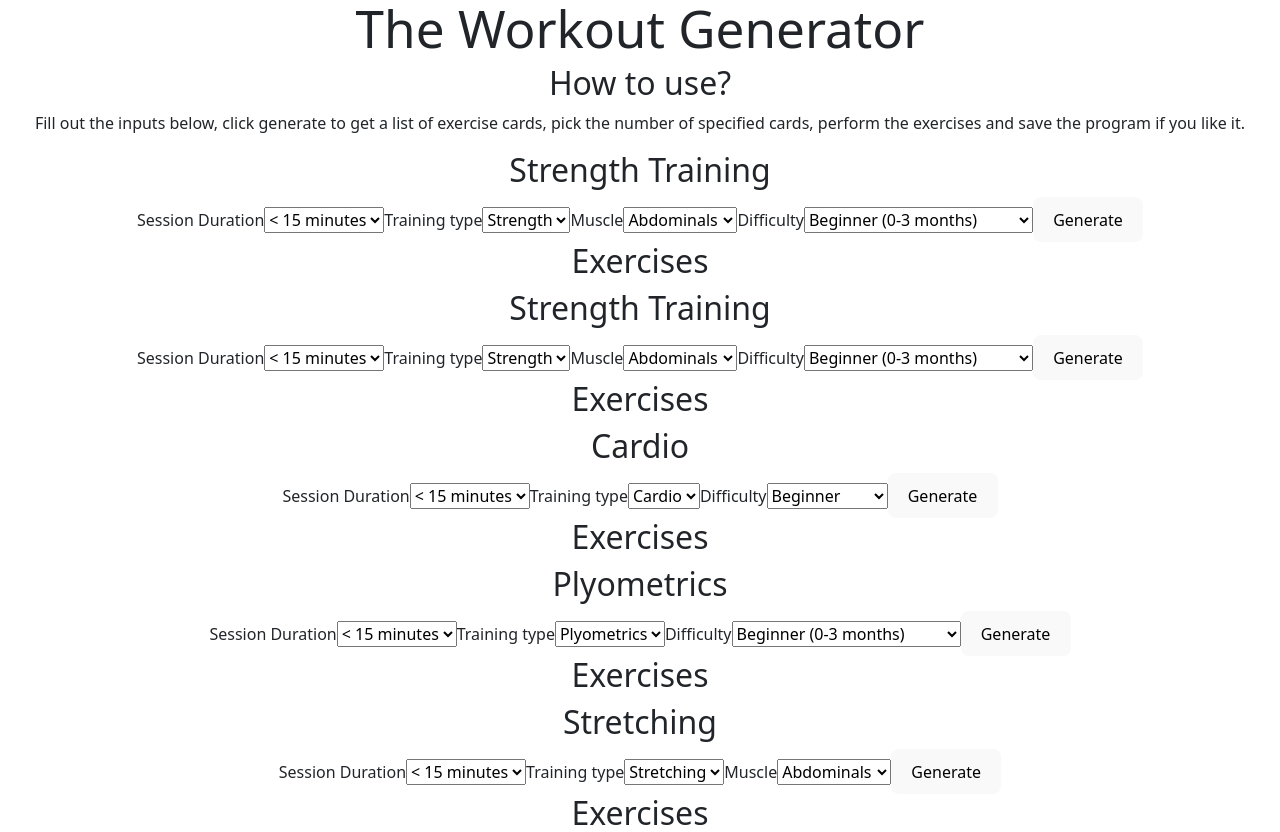
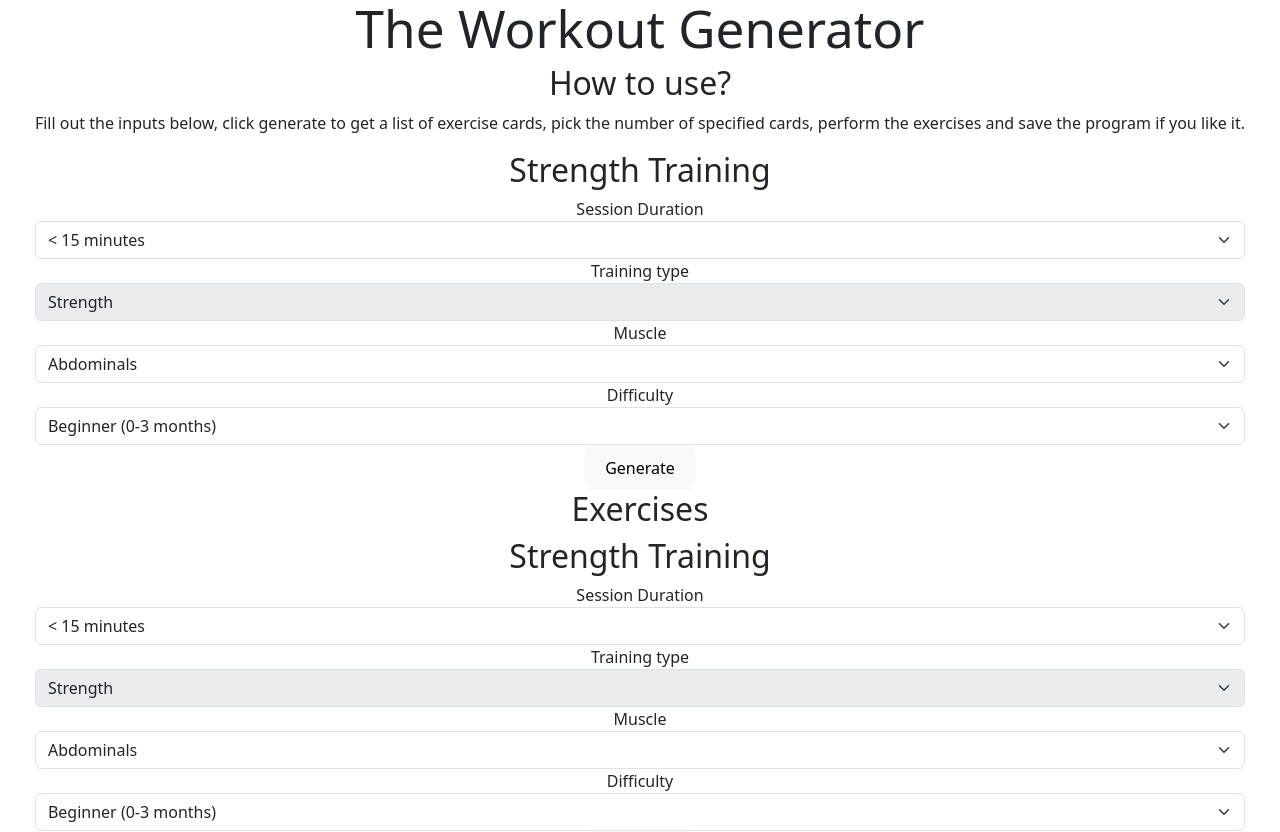
Before and after one commit to Lukew101/workout-generator, a React (Vite) app in the folder workout-generator-app/: page / in a window 1280 px wide. Shown: the top 832 px of the page. Built offline with nearby package versions, Linux system fonts and the light colour scheme.

Commit message:
style: improved form & disabled type input

```diff
--- a/workout-generator-app/src/components/userInput/CardioTrainingInputForm.tsx
+++ b/workout-generator-app/src/components/userInput/CardioTrainingInputForm.tsx
@@ -43,18 +43,18 @@ const CardioInputForm = ({ setExercises }: AddEntityFormProps) => {
         <h2>Cardio</h2>
         <form onSubmit={handleFormSubmit} id="muscle1FormInput">
             <label>Session Duration</label>
-            <select name="duration" defaultValue="" id="trainingDuration">
+            <select className='form-select' name="duration" defaultValue="" id="trainingDuration">
                 <option value="15">&lt; 15 minutes</option>
                 <option value="30">30 minutes</option>
                 <option value="45">45 minutes</option>
                 <option value="60">60 minutes</option>
             </select>
             <label>Training type</label>
-            <select name="type" defaultValue="" id="trainingType">
+            <select className='form-select' name="type" defaultValue="" id="trainingType" disabled>
                 <option value="cardio">Cardio</option>
             </select>
             <label>Difficulty</label>
-            <select name="difficulty" defaultValue="" id="trainingType">
+            <select className='form-select' name="difficulty" defaultValue="" id="trainingType">
                 <option value="beginner">Beginner</option>
                 <option value="intermediate">Intermediate</option>
             </select>
--- a/workout-generator-app/src/components/userInput/PlyometricsInputForm.tsx
+++ b/workout-generator-app/src/components/userInput/PlyometricsInputForm.tsx
@@ -43,18 +43,18 @@ const PlyometricsInputForm = ({ setExercises }: AddEntityFormProps) => {
         <h2>Plyometrics</h2>
         <form onSubmit={handleFormSubmit} id="plyometrics">
             <label>Session Duration</label>
-            <select name="duration" defaultValue="" id="trainingDuration">
+            <select className='form-select' name="duration" defaultValue="" id="trainingDuration">
                 <option value="15">&lt; 15 minutes</option>
                 <option value="30">30 minutes</option>
                 <option value="45">45 minutes</option>
                 <option value="60">60 minutes</option>
             </select>
             <label>Training type</label>
-            <select name="type" defaultValue="" id="trainingType">
+            <select className='form-select' name="type" defaultValue="" id="trainingType" disabled>
                 <option value="plyometrics">Plyometrics</option>
             </select>
             <label>Difficulty</label>
-            <select name="difficulty" defaultValue="" id="trainingType">
+            <select className='form-select' name="difficulty" defaultValue="" id="trainingType">
                 <option value="beginner">Beginner (0-3 months)</option>
                 <option value="intermediate">Intermediate (4-12 months)</option>
                 <option value="expert">Expert (12+ months)</option>
--- a/workout-generator-app/src/components/userInput/StrengthTrainingInputForm.tsx
+++ b/workout-generator-app/src/components/userInput/StrengthTrainingInputForm.tsx
@@ -43,18 +43,18 @@ const StrengthTrainingInputForm = ({ setExercises }: AddEntityFormProps) => {
         <h2>Strength Training</h2>
         <form onSubmit={handleFormSubmit} id="muscle1FormInput">
             <label>Session Duration</label>
-            <select name="duration" defaultValue="" id="trainingDuration">
+            <select className='form-select' name="duration" defaultValue="" id="trainingDuration">
                 <option value="15">&lt; 15 minutes</option>
                 <option value="30">30 minutes</option>
                 <option value="45">45 minutes</option>
                 <option value="60">60 minutes</option>
             </select>
             <label>Training type</label>
-            <select name="type" defaultValue="" id="trainingType">
+            <select className='form-select' name="type" defaultValue="" id="trainingType" disabled>
                 <option value="strength">Strength</option>
             </select>
             <label>Muscle</label>
-            <select name="muscle" defaultValue="" id="trainingMuscle">
+            <select className='form-select' name="muscle" defaultValue="" id="trainingMuscle">
                 <option value="abdominals">Abdominals</option>
                 <option value="abductors">Abductors</option>
                 <option value="biceps">Biceps</option>
@@ -72,7 +72,7 @@ const StrengthTrainingInputForm = ({ setExercises }: AddEntityFormProps) => {
                 <option value="triceps">Triceps</option>
             </select>
             <label>Difficulty</label>
-            <select name="difficulty" defaultValue="" id="trainingType">
+            <select className='form-select' name="difficulty" defaultValue="" id="trainingType">
                 <option value="beginner">Beginner (0-3 months)</option>
                 <option value="intermediate">Intermediate (4-12 months)</option>
                 <option value="expert">Expert (12+ months)</option>
--- a/workout-generator-app/src/components/userInput/StretchingInputForm.tsx
+++ b/workout-generator-app/src/components/userInput/StretchingInputForm.tsx
@@ -43,18 +43,18 @@ const StretchingInputForm = ({ setExercises }: AddEntityFormProps) => {
         <h2>Stretching</h2>
         <form onSubmit={handleFormSubmit} id="stretching">
             <label>Session Duration</label>
-            <select name="duration" defaultValue="" id="trainingDuration">
+            <select className='form-select' name="duration" defaultValue="" id="trainingDuration">
                 <option value="15">&lt; 15 minutes</option>
                 <option value="30">30 minutes</option>
                 <option value="45">45 minutes</option>
                 <option value="60">60 minutes</option>
             </select>
             <label>Training type</label>
-            <select name="type" defaultValue="" id="trainingType">
-            <option value="stretching">Stretching</option>
+            <select className='form-select' name="type" defaultValue="" id="trainingType" disabled>
+                <option value="stretching">Stretching</option>
             </select>
             <label>Muscle</label>
-            <select name="muscle" defaultValue="" id="trainingMuscle">
+            <select className='form-select' name="muscle" defaultValue="" id="trainingMuscle">
                 <option value="abdominals">Abdominals</option>
                 <option value="abductors">Abductors</option>
                 <option value="biceps">Biceps</option>
```
